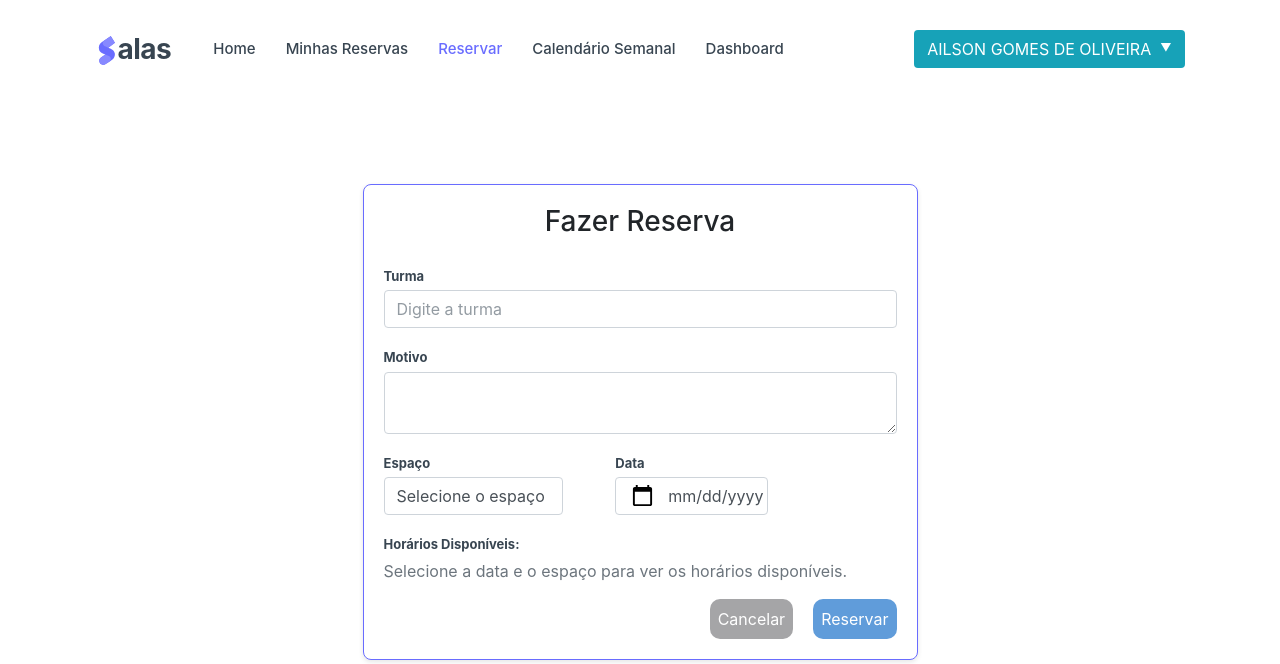
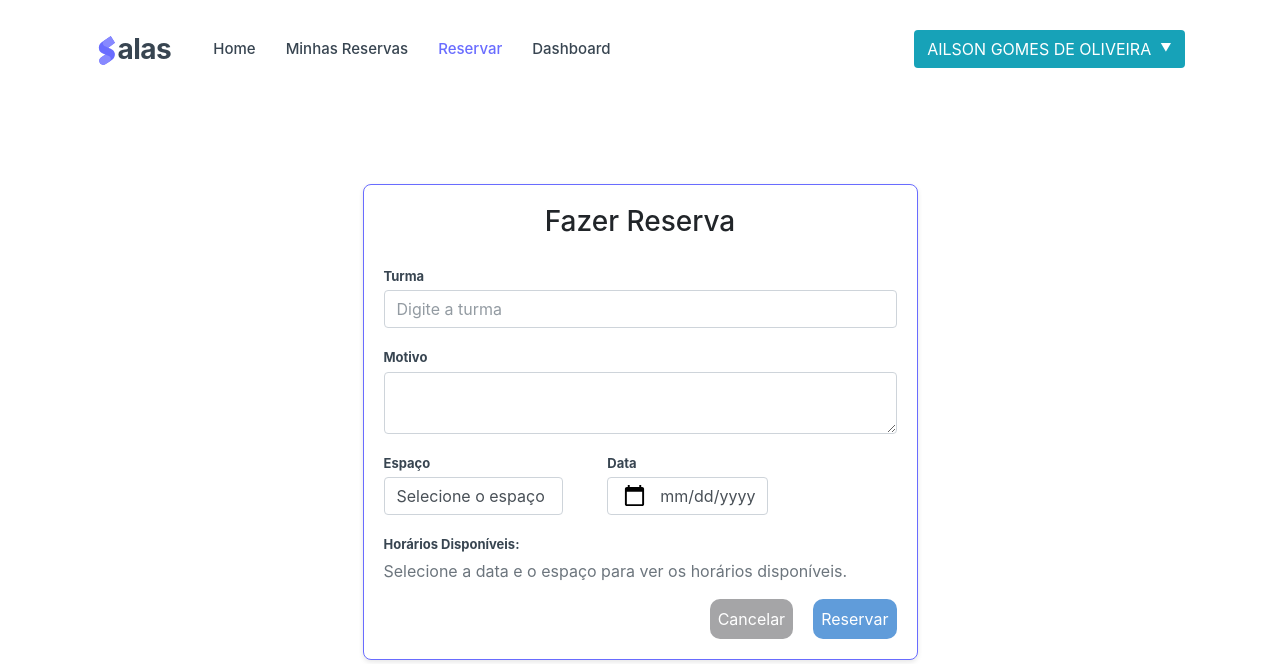
Before and after one commit to sistema-alas/SALAS, a Django app: page /reserva/ in a window 1280 px wide. Shown: the top 664 px of the page. Run offline with Django 5.2, Linux system fonts and the light colour scheme; a user stored in the database is signed in; data comes from the database, SQL or seed files in the repository; both versions use the stored data as it was after the commit; some libraries are stand-ins or nearby versions.

Commit message:
Resolvido

```diff
--- a/reserva/templates/base.html
+++ b/reserva/templates/base.html
@@ -120,10 +120,6 @@
             <li class="nav-item">
               <a class="nav-link fw-medium {% if request.resolver_match.url_name == 'criar_reserva' %}active{% endif %}"
                 href="{% url 'criar_reserva' %}">Reservar</a>
-            </li>
-            <li class="nav-item">
-              <a class="nav-link fw-medium {% if request.resolver_match.url_name == 'agenda_semanal' %} active {% endif %}"
-                href="{% url 'agenda_semanal' %}">Calendário Semanal</a>
             </li>
             {% if user.is_staff %}
             <li class="nav-item">
--- a/reserva/templates/login.html
+++ b/reserva/templates/login.html
@@ -102,7 +102,7 @@
                         class="form-control"
                         id="matricula"
                         name="matricula"
-                        placeholder="Digite sua CPF"
+                        placeholder="Digite seu CPF"
                         maxlength="11"
                         required
                         autofocus
--- a/reserva/templates/reserva_form.html
+++ b/reserva/templates/reserva_form.html
@@ -75,7 +75,7 @@
                 </div>
                 <div class="">
                   <label for="data" class="form-label">Data</label>
-                  <input type="date" id="data" class="form-control pr-3" name="data" required="">
+                  <input type="date" id="data" class="form-control pr-4" name="data" required="">
                 </div>
               </div>
 
--- a/reserva/views.py
+++ b/reserva/views.py
@@ -276,6 +276,7 @@ def criar_reserva(request):
     espacos = Espaco.objects.filter(ativo=True)
     return render(request, 'reserva_form.html', {'horarios': horarios, 'espacos': espacos})
 
+
 def agenda_semanal_view(request):
     return render(request, 'agenda_semanal.html')
 
```
Also changed, not shown: db.sqlite3.
